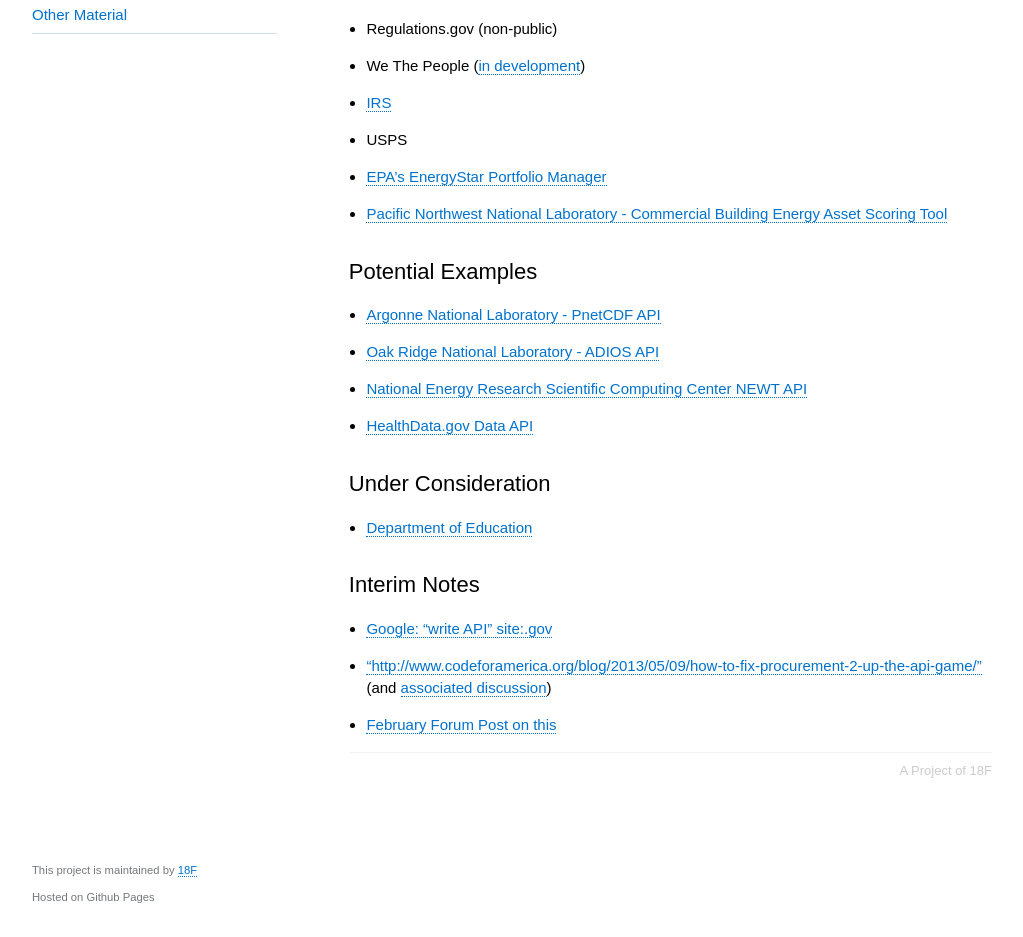
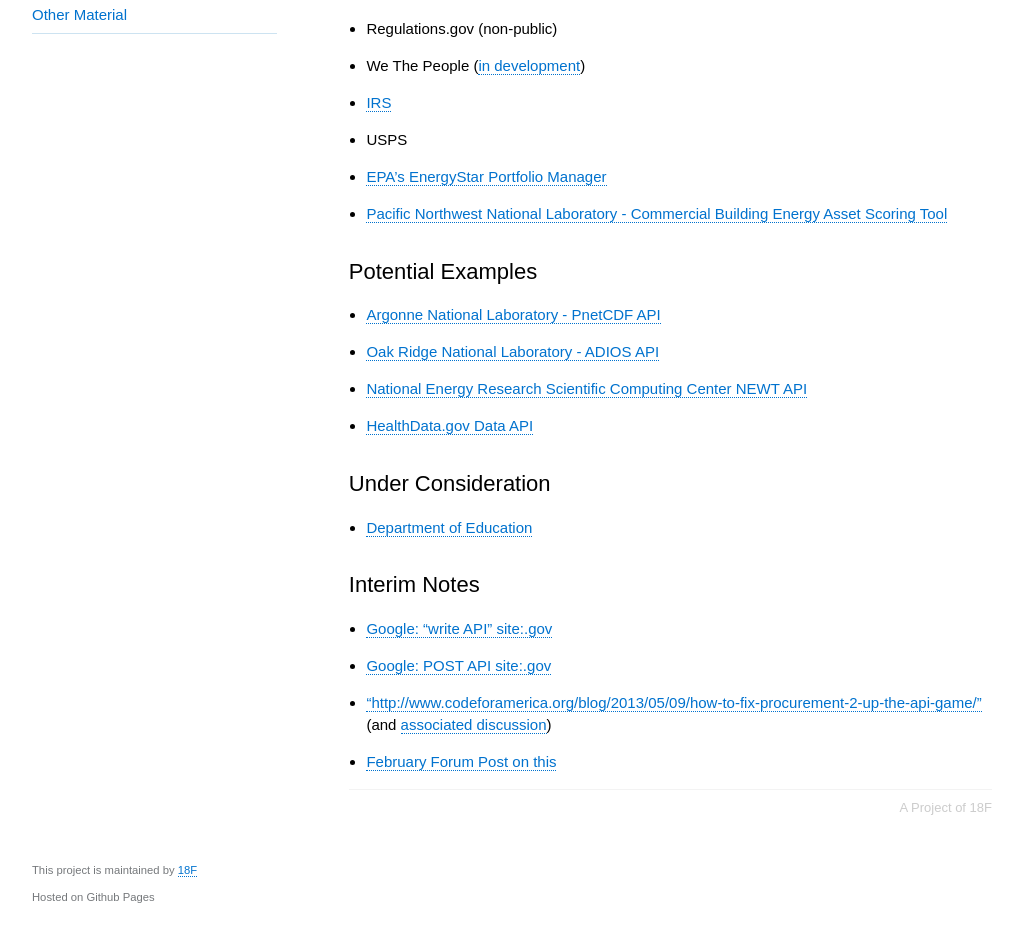
Before and after one commit to 18F/API-All-the-X, a Jekyll site: the page built from pages/write_apis-notes.md, in a window 1280 px wide and 1380 px high. Shown: the part 443-1380 px from the top of the window, without its empty margins (128-1151 px from the left). Built offline with Jekyll 4.4.1, drawn with Linux system fonts in a browser that asks for light colours.

Commit message:
added 2nd google query

```diff
--- a/pages/write_apis-notes.md
+++ b/pages/write_apis-notes.md
@@ -29,5 +29,6 @@
 
 ## Interim Notes
 * [Google: "write API" site:.gov](https://www.google.com/search?q="write+API"+site%3A.gov)
+* [Google: POST API site:.gov](https://www.google.com/search?q=%2BPOST+%2BAPI+site%3A.gov)
 * ["http://www.codeforamerica.org/blog/2013/05/09/how-to-fix-procurement-2-up-the-api-game/"](http://www.codeforamerica.org/blog/2013/05/09/how-to-fix-procurement-2-up-the-api-game/) (and [associated discussion](https://groups.google.com/forum/?nomobile=true#!searchin/us-government-apis/write$20api/us-government-apis/h7lxWMZq2Zs/2cS1TKpDqd0J))
 * [February Forum Post on this](https://groups.google.com/forum/?nomobile=true#!searchin/us-government-apis/write$20api/us-government-apis/nD-KTwb6NpU/c1XletXQ3fUJ)
```
